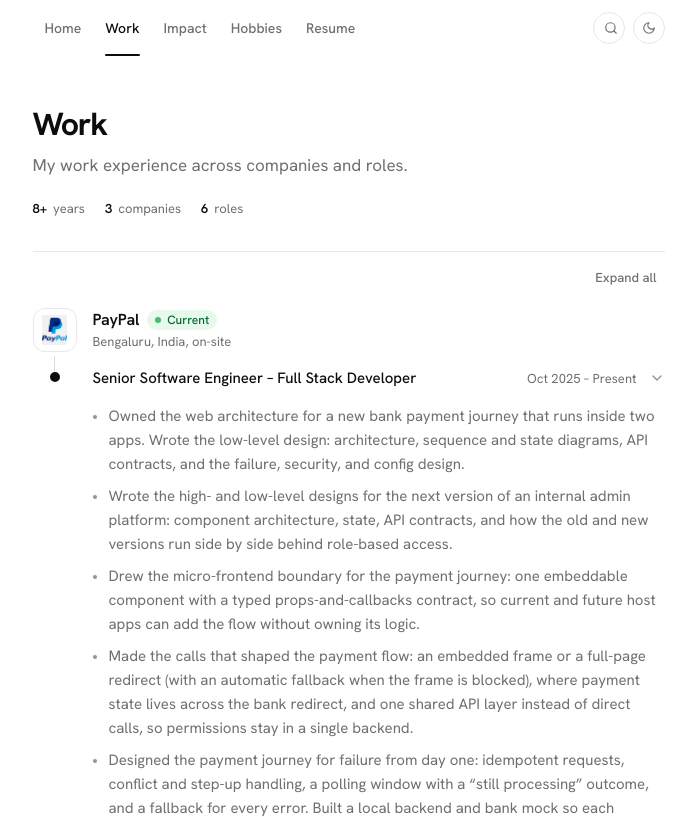
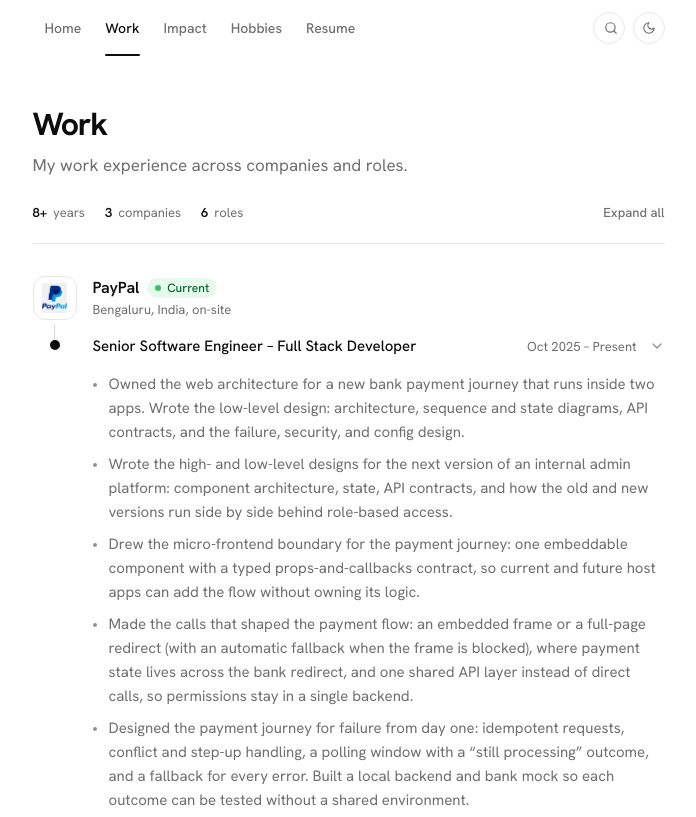
Before and after one commit to aparnasharma16/portfolio, a Next.js app: page /work in a window 1280 px wide. Shown: the top 817 px of the page, without its empty margins (284-980 px from the left). Built offline with nearby package versions, Linux system fonts and the light colour scheme.

Commit message:
feat: put Work stats and Expand all on one row

```diff
--- a/app/(site)/work/page.tsx
+++ b/app/(site)/work/page.tsx
@@ -14,7 +14,12 @@ const companies = groupExperience(experience);
 export default function WorkPage() {
   return (
     <main id="main" className="mx-auto max-w-2xl px-5 pt-8 pb-16 md:pt-12">
-      <PageHeader title="Work" description="My work experience across companies and roles.">
+      <PageHeader title="Work" description="My work experience across companies and roles." />
+
+      <div className="mt-5">
+        <WorkExperienceList
+          groups={companies}
+          summary={
             <StatRow
               items={[
                 { value: profile.experienceYears, label: 'years' },
@@ -22,10 +27,8 @@ export default function WorkPage() {
                 { value: experience.length, label: 'roles' },
               ]}
             />
-      </PageHeader>
-
-      <div className="mt-8 border-t border-[var(--border)] pt-3">
-        <WorkExperienceList groups={companies} />
+          }
+        />
       </div>
 
       <PageQuote quote={sitePageQuotes.work} />
--- a/components/WorkExperienceList.tsx
+++ b/components/WorkExperienceList.tsx
@@ -12,6 +12,7 @@ import { StatusBadge } from '@/components/StatusDot';
 import { TechChipList } from '@/components/TechChip';
 import { roleAnchor } from '@/lib/anchors';
 import type { GroupedExperience } from '@/lib/portfolio-data';
+import type { ReactNode } from 'react';
 
 /** Width of the rail column; matches the `md` company logo so dots centre under it. */
 const RAIL = 'grid grid-cols-[2.75rem_1fr] gap-x-4';
@@ -21,7 +22,14 @@ const RAIL = 'grid grid-cols-[2.75rem_1fr] gap-x-4';
  * is a dot on that rail with its own dates, so promotions read as a line going up.
  * Dates live only on roles, never repeated on the company. Role details open inline.
  */
-export function WorkExperienceList({ groups }: { groups: readonly GroupedExperience[] }) {
+export function WorkExperienceList({
+  groups,
+  summary,
+}: {
+  groups: readonly GroupedExperience[];
+  /** Shown on the left of the toolbar row, sharing it with Expand all (e.g. the stats). */
+  summary?: ReactNode;
+}) {
   const allKeys = groups.flatMap((group) => group.roles.map(roleAnchor));
   const roles = useDisclosureSet(allKeys, allKeys.slice(0, 1));
   // Keys are the anchors, so a `/work#<role>` link opens that role.
@@ -29,11 +37,15 @@ export function WorkExperienceList({ groups }: { groups: readonly GroupedExperie
 
   return (
     <div>
-      <div className="flex justify-end">
-        <ExpandAllButton allOpen={roles.allOpen} onClick={roles.toggleAll} />
+      <div className="flex items-center justify-between gap-4 border-b border-[var(--border)] pb-4">
+        {summary}
+        {/* Pull the button's padding out so its text lines up with the right edge. */}
+        <div className="-mr-2 ml-auto">
+          <ExpandAllButton allOpen={roles.allOpen} onClick={roles.toggleAll} />
+        </div>
       </div>
 
-      <ol className="mt-4 space-y-10">
+      <ol className="mt-8 space-y-10">
         {groups.map((group) => (
           <li key={`${group.company}-${group.period}`}>
             <div className={`${RAIL} items-center`}>
```
Lines whose indentation alone changed are shown as unchanged.
